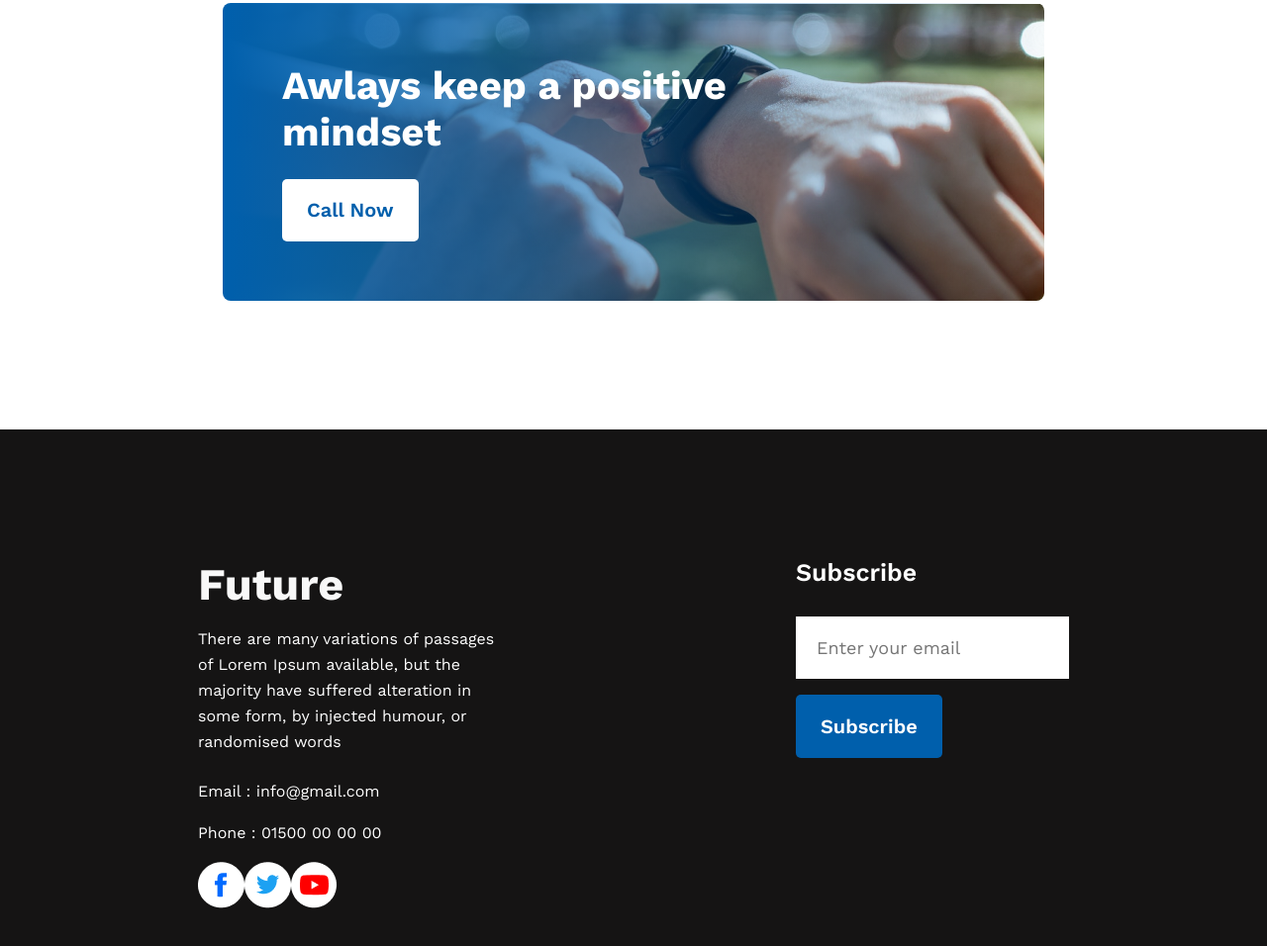
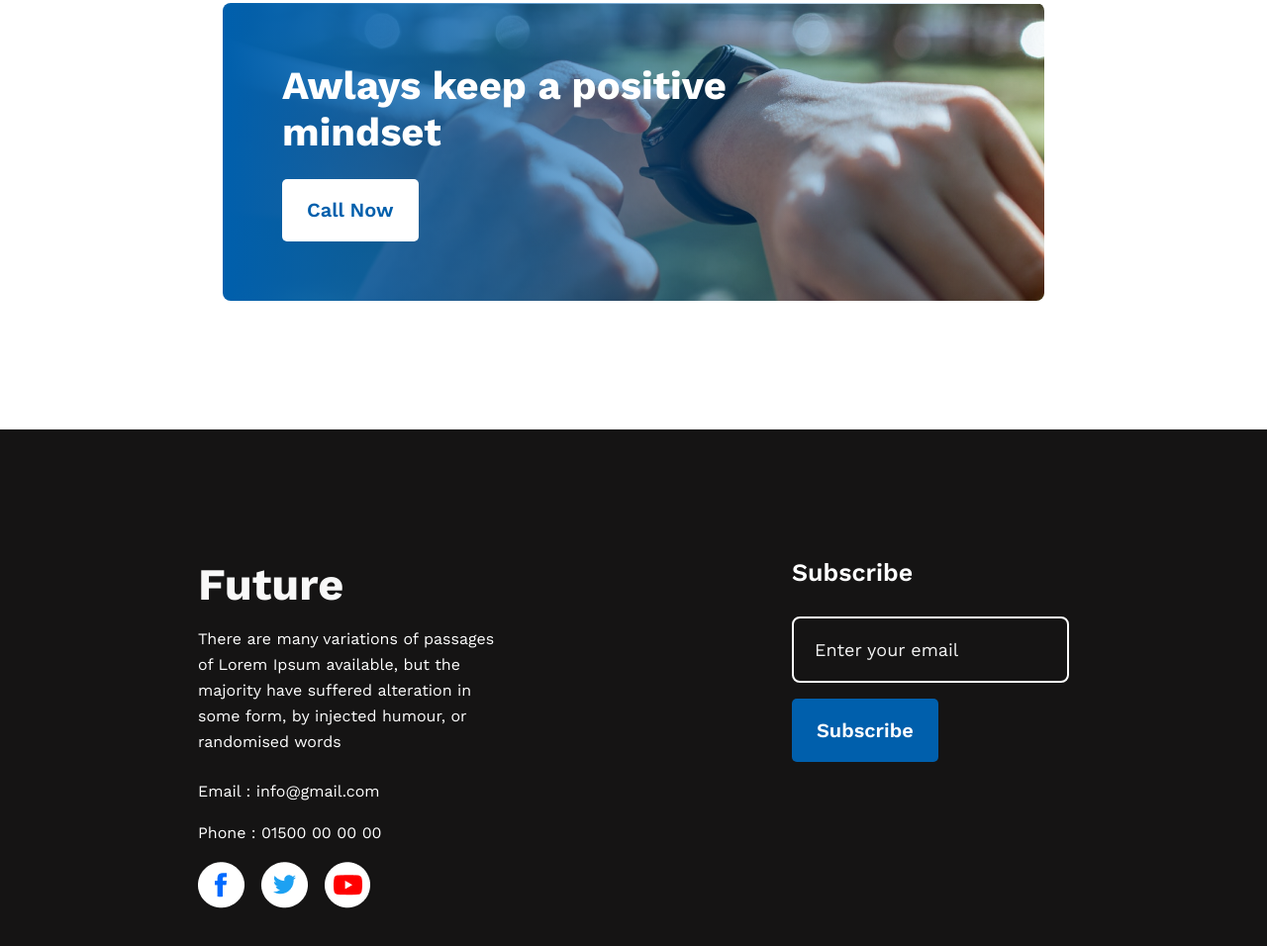
Before and after one commit to devparvej19/assignment-1, a plain HTML site: page index.html in a window 1280 px wide. Shown: the part 2510-3466 px from the top of the page at 99% size. Drawn offline with nearby package versions, Linux system fonts and the light colour scheme.

Commit message:
footer style

```diff
--- a/styles/style.css
+++ b/styles/style.css
@@ -163,7 +163,11 @@ footer .info p {
 footer .info .info-icons {
     margin-top: 16px;
     display: flex;
+
+}
+footer .info .info-icons img {
     margin-right: 17px;
+
 }
 
 .footer-right h4 {
@@ -179,8 +183,14 @@ footer .info .info-icons {
     margin-bottom: 16px;
     font-size: 18px;
     line-height: 21px;
+    background: rgba(0, 0, 0, 0);
+    color: #FFFFFF;
+    border: none;
+    border: 2px solid #FFFFFF;
+    border-radius: 8px;
+}
+.footer-right input[type="email"]::placeholder {
     color: #F3F3F3;
-    border: none;
 }
 
 .footer-right .btn-primary {
```
